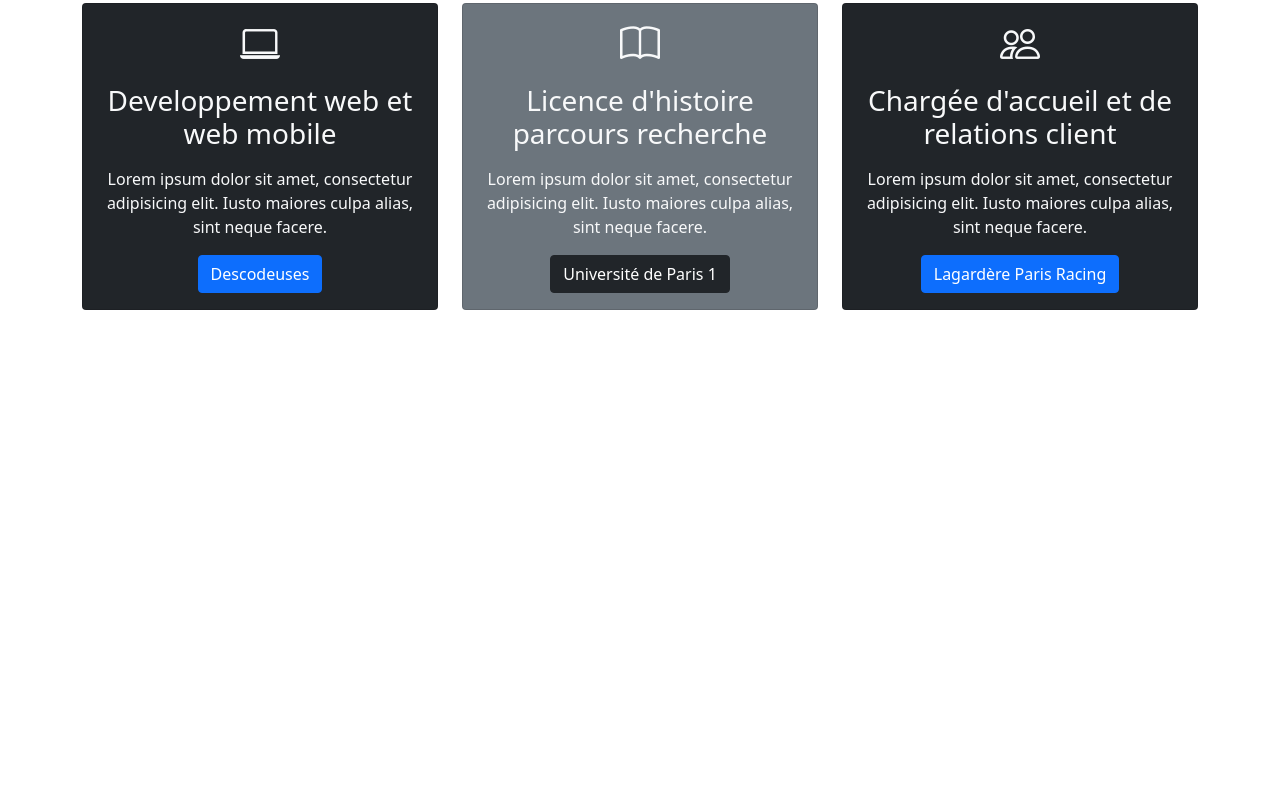
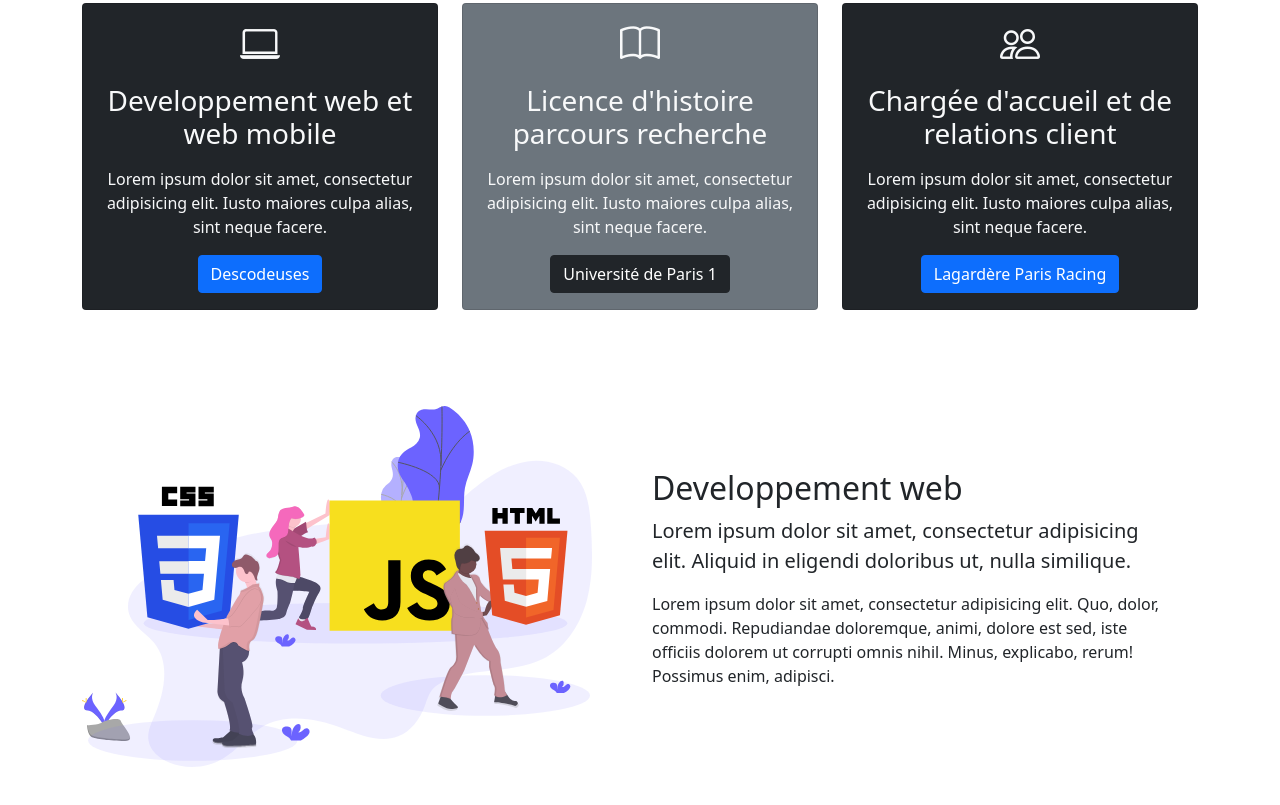
Before and after one commit to burgerkati/HTML4, a plain HTML site: page index.html in a window 1280 px wide. Shown: the part 689-1494 px from the top of the page. Before the commit the page ends 1143 px from the top, so only its background shows below. Drawn offline with nearby package versions, Linux system fonts and the light colour scheme.

Commit message:
add image-fluid/h2/p lead and p

```diff
--- a/index.html
+++ b/index.html
@@ -133,7 +133,16 @@
   <section id="study" class="p-5">
     <div class="container">
       <div class="row align-items-center justify-content-between">
-
+        <div class="col-md">
+          <img class="img-fluid" src="assets/images/frontend.svg" alt="illustration of people with icons of HTML, CSS, and JavaScript">
+        </div>
+        <div class="col-md p-5">
+          <h2>Developpement web</h2>
+          <p class="lead">
+            Lorem ipsum dolor sit amet, consectetur adipisicing elit. Aliquid in eligendi doloribus ut, nulla similique.
+          </p>
+          <p>Lorem ipsum dolor sit amet, consectetur adipisicing elit. Quo, dolor, commodi. Repudiandae doloremque, animi, dolore est sed, iste officiis dolorem ut corrupti omnis nihil. Minus, explicabo, rerum! Possimus enim, adipisci.</p>
+        </div>
       </div>
     </div>
   </section>
```
